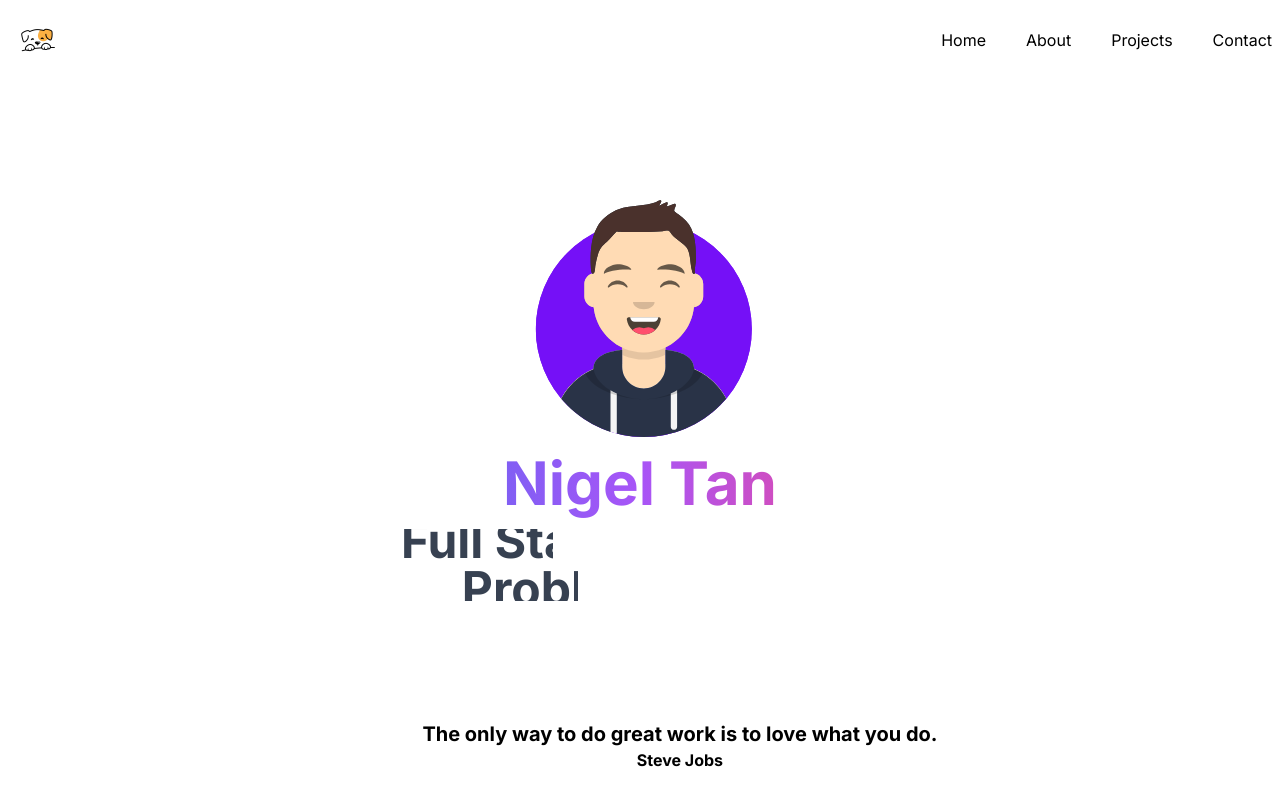
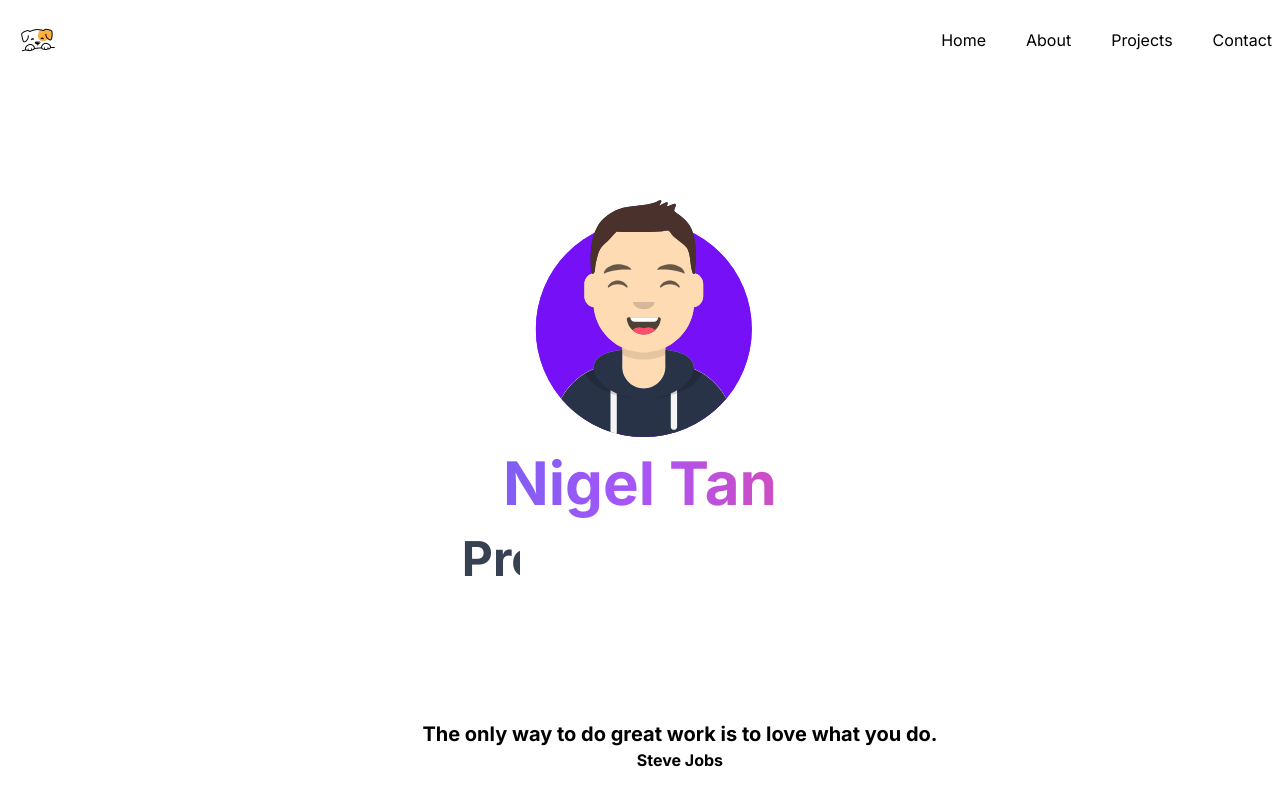
Before and after one commit to Potato052/Personal-Website, a Next.js app: page / in a window 1280 px wide. Shown: the top 800 px of the page. Built offline with nearby package versions, Linux system fonts and the light colour scheme.

Commit message:
revert changes

```diff
--- a/app/globals.css
+++ b/app/globals.css
@@ -14,41 +14,25 @@ body {
   display: inline-flex;
 }
 
-.dynamic-txts-md {
+.dynamic-txts {
   list-style: none;
   height: 1.5em;
   line-height: 1.25em;
   overflow: hidden;
 }
 
-.dynamic-txts-sm {
-  list-style: none;
-  height: 1.5em;
-  line-height: 1.25em;
-  overflow: hidden;
-}
 
-.dynamic-txts-md li {
+.dynamic-txts li {
   top: 0;
   position: relative;
   animation: slide 9s steps(3) infinite;
 }
 
-.dynamic-txts-sm li {
-  top: 0;
-  position: relative;
-  animation: slide-sm 9s steps(3) infinite;
-}
-
-.dynamic-txts-md li span {
+.dynamic-txts li span {
   position: relative;
 }
 
-.dynamic-txts-sm li span {
-  position: relative;
-}
-
-.dynamic-txts-md li span::after {
+.dynamic-txts li span::after {
   content: "";
   left: 0;
   position: absolute;
@@ -59,16 +43,6 @@ body {
   animation: typing 3s steps(20) infinite;
 }
 
-.dynamic-txts-sm li span::after {
-  content: "";
-  left: 0;
-  position: absolute;
-  background-color: white;
-  height: 100%;
-  width: 100%;
-  border-left: 2px solid white;
-  animation: typing 2.9s steps(20) infinite;
-}
 
 @keyframes typing {
   40%,
@@ -85,9 +59,3 @@ body {
     top: -180px;
   }
 }
-
-@keyframes slide-sm {
-  100% {
-    top: -90px;
-  }
-}
--- a/components/Main.tsx
+++ b/components/Main.tsx
@@ -12,10 +12,10 @@ const Main = () => {
             width={217}
             height={237}
           />
-          <h1 className="py-4 text-5xl md:text-6xl font-bold text-transparent bg-gradient-to-r from-indigo-500 via-purple-500 to-pink-500 bg-clip-text">
+          <h1 className="py-4 text-6xl font-bold text-transparent bg-gradient-to-r from-indigo-500 via-purple-500 to-pink-500 bg-clip-text">
             Nigel Tan
           </h1>
-          <ul className="dynamic-txts-sm text-2xl md:dynamic-txts-md md:text-5xl font-bold text-gray-700">
+          <ul className="dynamic-txts text-5xl font-bold text-gray-700">
             <li>
               <span>Software Engineer</span>
             </li>
@@ -26,7 +26,7 @@ const Main = () => {
               <span>Problem Solver</span>
             </li>
           </ul>
-          <div className="absolute top-[90%] left-[1%] md:left-[33%] px-3 md:px-0">
+          <div className="absolute top-[90%] sm:left-[17%] md:left-[33%] px-3 md:px-0">
             <p className="font-bold text-xl text-wrap">
               The only way to do great work is to love what you do.
             </p>
--- a/components/ProjectItem.tsx
+++ b/components/ProjectItem.tsx
@@ -15,7 +15,7 @@ const ProjectItem = ({ title, description, image, link, techs }: Project) => {
     <a href={link} target="_blank" className="group relative cursor-pointer items-center justify-center rounded-lg overflow-hidden transition-shadow hover:shadow-xl hover:shadow-black/30 max-w-[596px] max-h-[396px]">
       <div className="h-full w-full object-cover transition-transform duration-500 group">
         <Image
-          className="rounded-xl w-full h-full object-cover object-center"
+          className="rounded-xl w-full h-[244.03px] md:h-full object-cover object-center"
           src={image}
           alt={title}
           width={500}
```
